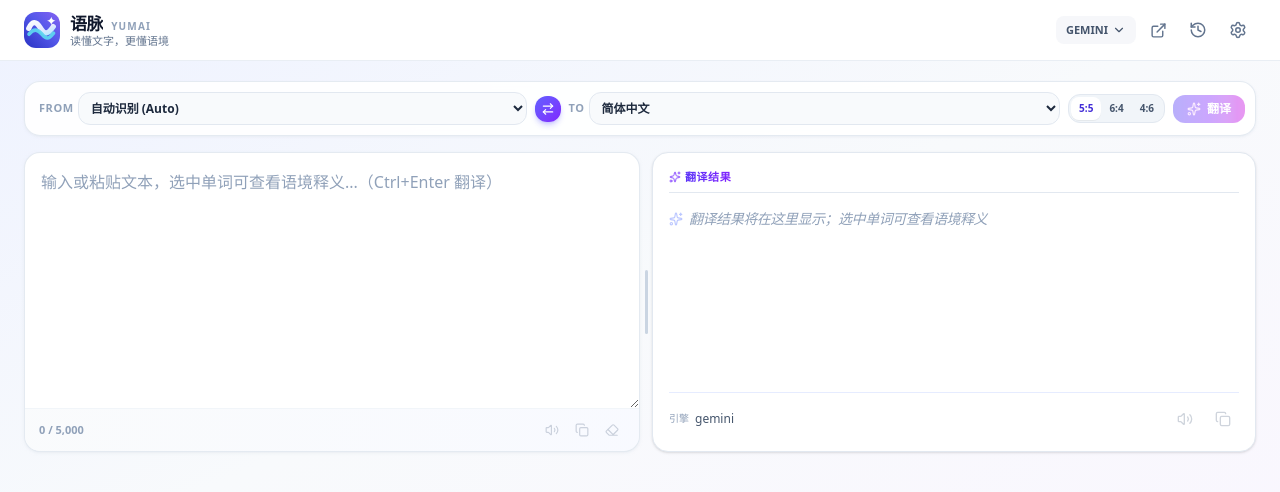
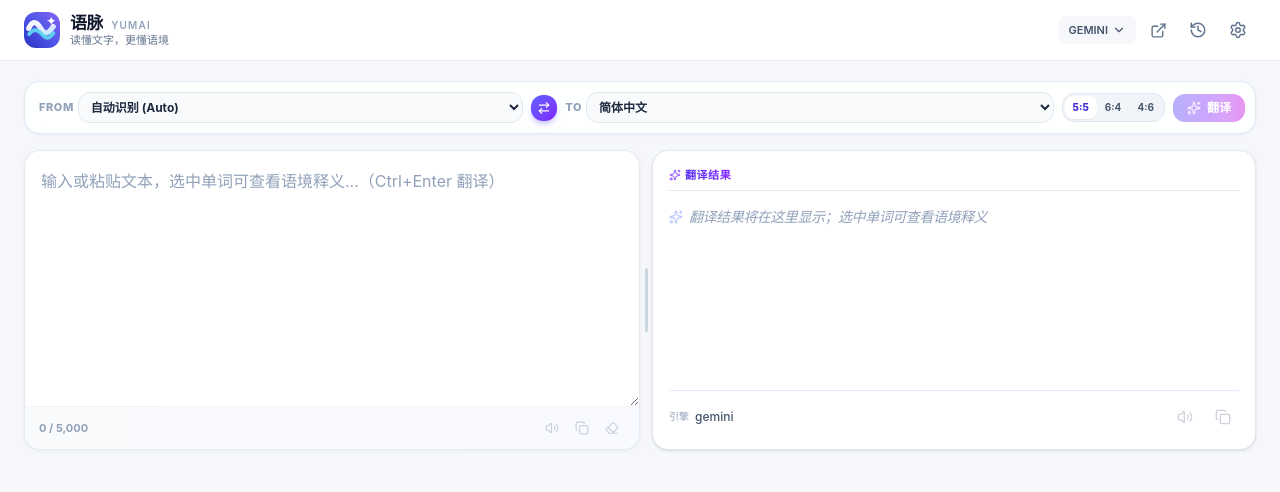
Before and after one commit to xiaobaoliu849/freeai-context-translator, a React (Vite) app: page / in a window 1280 px wide. Shown: the top 492 px of the page. Built offline with nearby package versions, Linux system fonts and the light colour scheme.

Commit message:
design(ui4): replace decorative gradient background with quiet app shell

```diff
--- a/src/App.tsx
+++ b/src/App.tsx
@@ -234,7 +234,7 @@ export default function App({
   };
 
   return (
-    <div className={`${isPopup ? 'h-screen overflow-hidden' : 'min-h-screen'} bg-[linear-gradient(155deg,#eef2ff_0%,#f8fafc_42%,#faf5ff_100%)] text-slate-900 flex flex-col font-sans selection:bg-indigo-500 selection:text-white`}>
+    <div className={`yumai-app ${isPopup ? 'yumai-popup h-screen overflow-hidden' : 'min-h-screen'} flex flex-col text-slate-900 selection:bg-indigo-100 selection:text-slate-900`}>
       {/* Header Bar */}
       <Header
         openSettings={() => setIsSettingsOpen(true)}
```
